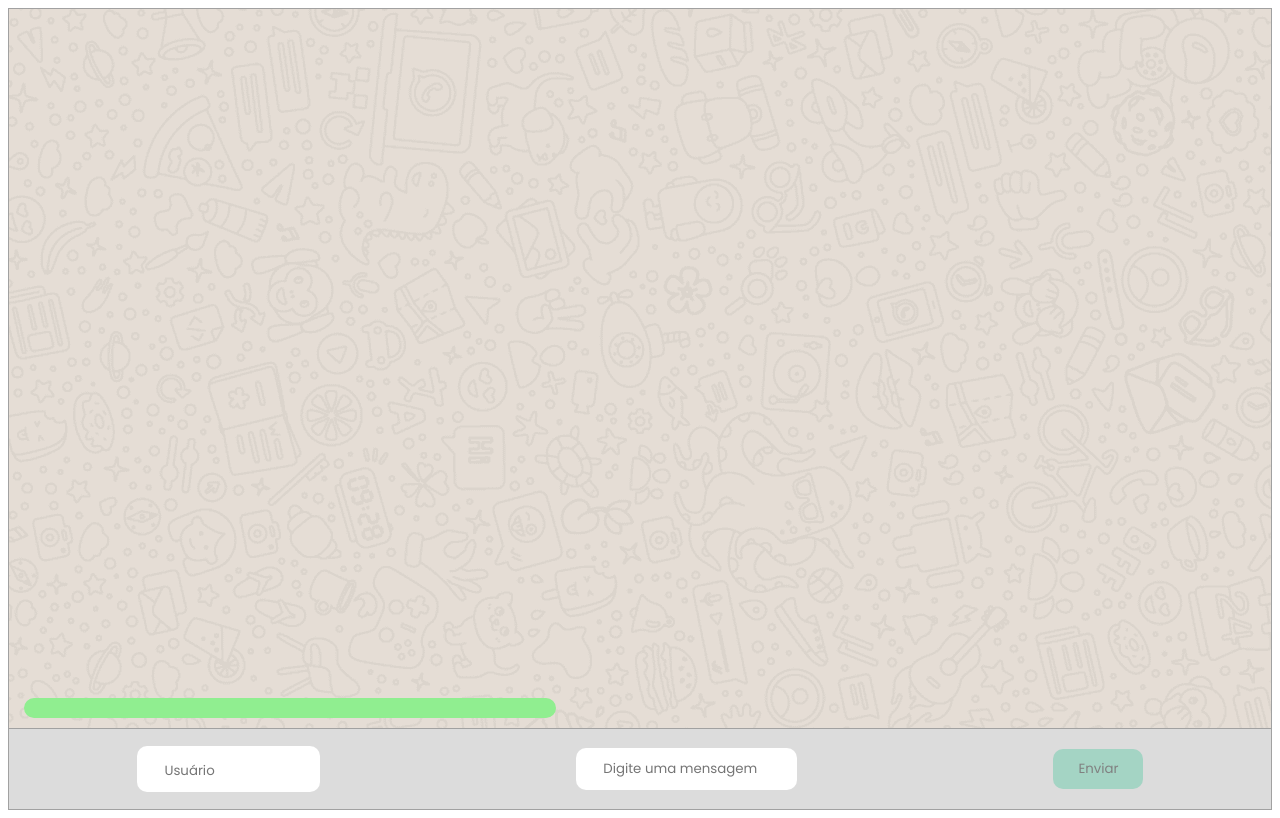
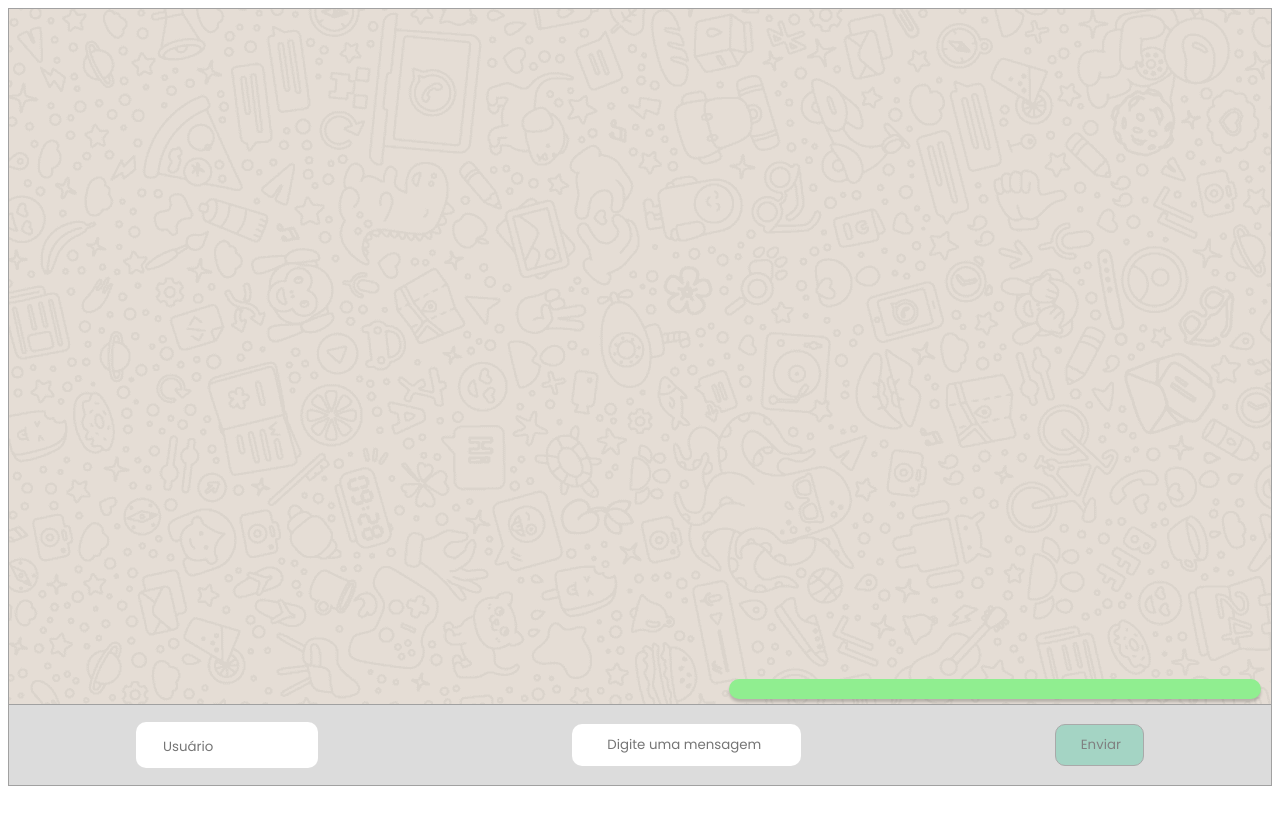
Before and after one commit to future4code/Johnson-whatslab1, a React (Create React App) app: page / in a window 1280 px wide. Both pictures are taken after a click on the button "Enviar". Built offline with nearby package versions, Linux system fonts and the light colour scheme.

Commit message:
Algumas alterações no CSS

```diff
--- a/src/components/LabelsMenssenger/LabelsMessenger/MensagensNaTela.js
+++ b/src/components/LabelsMenssenger/LabelsMessenger/MensagensNaTela.js
@@ -8,13 +8,9 @@ const ContainerInputs = styled.div`
   align-items: center;
   height: 10vh;
   max-width: 100%;
-
   background-color: #dcdcdc;
-
   justify-content: space-around;
   border-top: 1px solid #a1a1a1;
-
-  margin-top: 0vh;
 
   @media screen and (min-device-width: 320px) and (max-device-width: 480px) {
     display: flex;
@@ -25,17 +21,22 @@ const ContainerInputs = styled.div`
 `;
 
 const EnviandoMensagens = styled.div`
+  display: flex;
   padding: 0 5px;
-
+  flex-direction: column-reverse;
 `;
 const BalaoVerde = styled.div`
+  align-self: flex-end;
   background-color: lightgreen;
+
   width: 40vw;
-  margin: 10px;
-  font-size: 16px;
+  margin: 5px;
   padding: 10px;
   word-wrap: break-word;
   border-radius: 10px;
+
+  line-height: 1.3;
+  box-shadow: 0px 3px 3px 0px rgba(0, 0, 0, 0.2);
 `;
 
 const BalaoRosa = styled.div`
@@ -48,7 +49,6 @@ background-color: lightpink;
   border-radius: 10px;
 `;
 
-
 const DivisaoUsuario = styled.div`
   background-color: white;
   padding: 0.8% 2%;
@@ -58,7 +58,7 @@ const DivisaoUsuario = styled.div`
     padding: -1% -1%;
     background-color: none;
     margin: 10px 0;
-    width: 90%;
+    width: 92%;
     border-radius: 5px;
   }
 `;
@@ -93,12 +93,14 @@ const DivisaoMensagem = styled.div`
 const EstilizacaoInputMensagem = styled.input`
   border: none;
   outline: 0;
-  width: 55vw;
+  width: 50vw;
+  padding-left:10px ;
 
   @media screen and (min-device-width: 320px) and (max-device-width: 480px) {
-    width: 40vw;
+
     border-radius: none;
     background-color: none;
+    width: 100vw;
   }
 
   @media screen and (min-device-width: 481px) and (max-device-width: 800px) {
@@ -106,7 +108,7 @@ const EstilizacaoInputMensagem = styled.input`
   }
 `;
 const EstilizacaoBotao = styled.button`
-  border: none;
+  border: 1px solid darkgrey;
   background-color: #a4d4c4;
   cursor: pointer;
   color: grey;
@@ -152,7 +154,6 @@ export class MensagensNaTela extends React.Component {
       user: this.state.userValue,
       texto: this.state.mensagensValue,
     };
-    console.log(novaMensagem);
     const novaMensagemArray = [novaMensagem, ...this.state.mensagens];
     this.setState({ mensagens: novaMensagemArray, mensagensValue: "" });
   };
@@ -185,22 +186,16 @@ export class MensagensNaTela extends React.Component {
         <EnviandoMensagens>
           {this.state.mensagens.map((mensagens, indice) => {
             if (mensagens.userValue === "eu" || "Eu") {
+              return <BalaoVerde key={indice}>{mensagens.texto}</BalaoVerde>;
+            } else {
               return (
-                <BalaoVerde key={indice}>
-                  {mensagens.texto}
-                </BalaoVerde>
-              )
-            }else{
-              return(
                 <BalaoRosa key={indice}>
                   <strong>{mensagens.userValue}</strong>:{mensagens.texto}
                 </BalaoRosa>
-              )
+              );
             }
           })}
         </EnviandoMensagens>
-
-
       </>
     );
   }
--- a/src/components/Main/Main.js
+++ b/src/components/Main/Main.js
@@ -3,17 +3,25 @@ import styled from "styled-components";
 import background from "../images/BackgroundWhats.png";
 import { MensagensNaTela } from "../LabelsMenssenger/LabelsMessenger/MensagensNaTela.js";
 
+const SecaoMensagens = styled.div`
+  display: flex;
 
-const SecaoMensagens = styled.div`
   border: 1px solid #a1a1a1;
   max-width: 100vw;
   max-height: 100vh;
   background-image: url(${background});
 
-  height: 100vh;
-  display: flex;
+  height: 97vh;
 
   flex-direction: column-reverse;
+
+  //Inserindo barra de rolagem nas conversas
+  overflow: scroll;
+  overflow-x: hidden;
+  ::-webkit-scrollbar {
+    width: 5px;
+    background-color: lightgrey;
+  }
 
   @media screen and (min-device-width: 320px) and (max-device-width: 480px) {
     height: 96.5vh;
@@ -24,7 +32,7 @@ function ContainerInputs() {
   return (
     <>
       <SecaoMensagens>
-        <MensagensNaTela />
+      <MensagensNaTela />
       </SecaoMensagens>
     </>
   );
```
Lines whose indentation alone changed are shown as unchanged.
